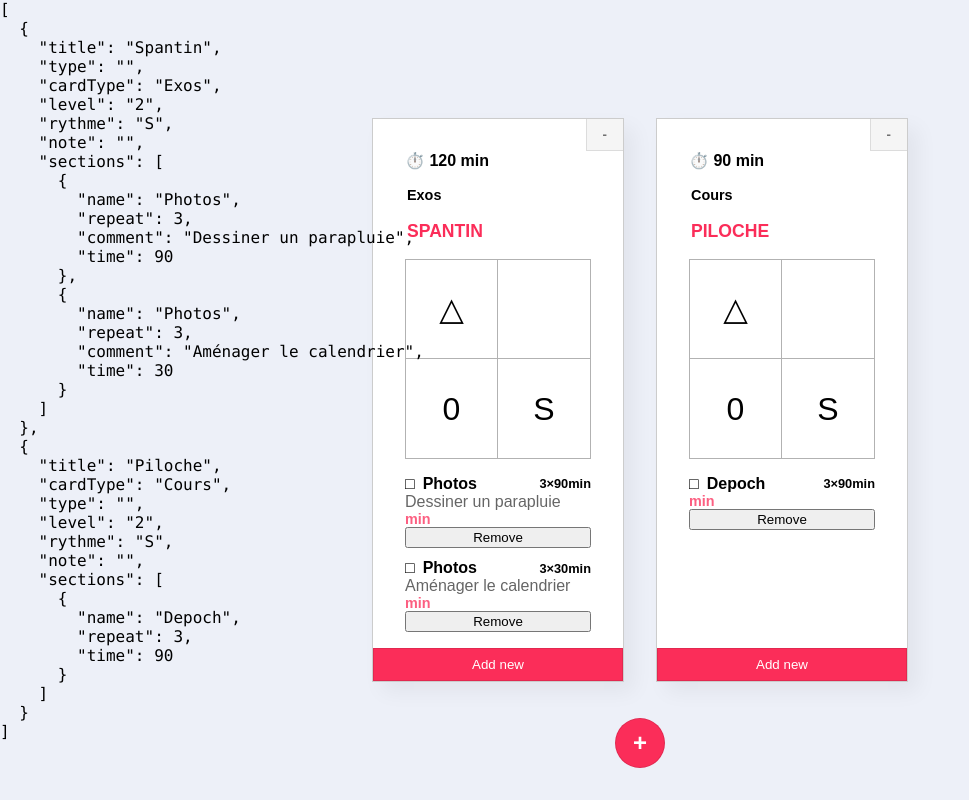
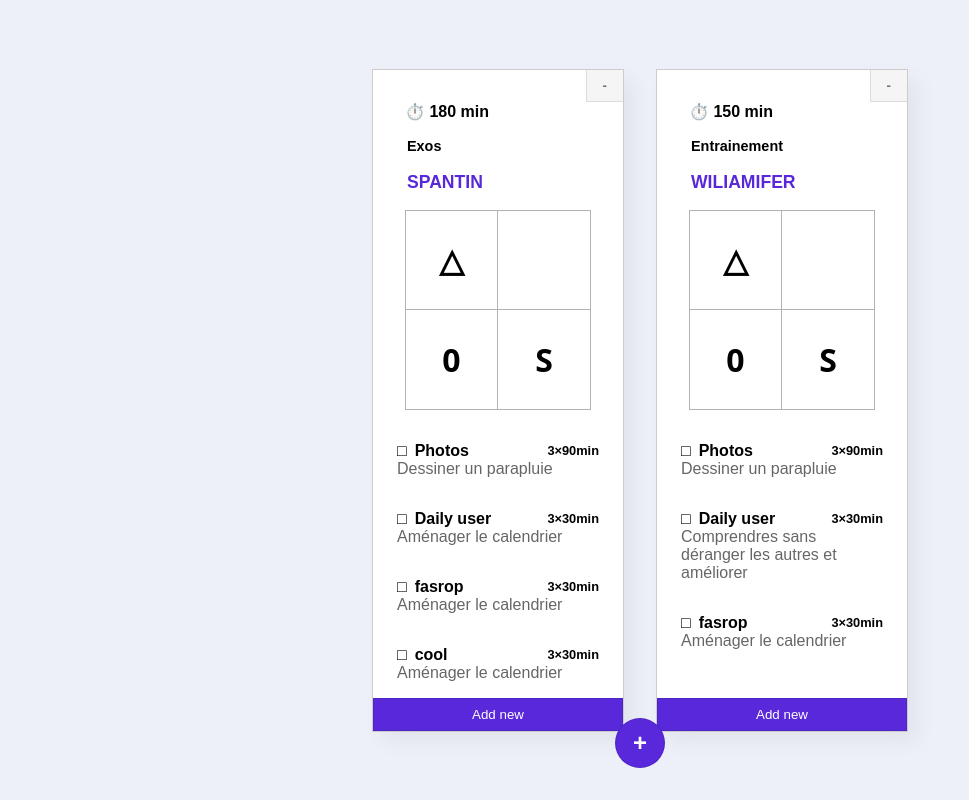
Before and after one commit to OliveCh12/drawg, a React (Create React App) app: page / in a window 1280 px wide. Shown: the whole page, without its empty margins (0-969 px from the left). Built offline with nearby package versions, Linux system fonts and the light colour scheme; a web font is replaced by a local one.

Commit message:
Improvement

```diff
--- a/src/App.scss
+++ b/src/App.scss
@@ -1,7 +1,7 @@
 @import url("https://fonts.googleapis.com/css2?family=Zen+Kaku+Gothic+Antique:wght@400;500;700;900&display=swap");
 $theme: #1d1e2c;
 $primary: #13aab3;
-$primary: #fb2d59;
+$primary: #5828da;
 
 $secondary: purple;
 
@@ -64,11 +64,14 @@ $secondary: purple;
       cursor: pointer;
 
       &:last-child {
+        font-family: "Noto Sans";
         font-size: 2em;
+        font-weight: 700;
       }
 
       option {
         padding: 2rem 0;
+
       }
     }
   }
@@ -76,8 +79,8 @@ $secondary: purple;
 
 .exos {
   display: flex;
+  flex-flow: row;
   justify-content: center;
-  flex-wrap: wrap;
   gap: 2rem;
 }
 
@@ -109,11 +112,41 @@ $secondary: purple;
   }
 
   &__sections {
-    margin: 1rem 0;
+    margin-top: 1rem;
+    height: 100%;
   }
   &__section {
+    position: relative;
     display: grid;
-    margin: 0.7rem 0;
+    // margin: 0.7rem 0;
+    cursor: pointer;
+    padding: 1rem 1.5rem;
+    box-sizing: border-box;
+
+    &:hover {
+      background-color: rgba($primary, 0.1);
+      border-top: 1px solid rgba(0, 0, 0, 0.1);
+      border-bottom: 1px solid rgba(0, 0, 0, 0.1);
+    }
+    &:active {
+      background-color: rgba($primary, 0.4);
+
+    }
+
+
+    &--active {
+      background-color: rgba($primary, 0.3);
+      border-top: 1px solid rgba(0, 0, 0, 0.1);
+      border-bottom: 1px solid rgba(0, 0, 0, 0.1);
+
+      &:hover {
+      background-color: rgba($primary, 0.3);
+      }
+      &:active {
+      background-color: rgba($primary, 0.4);
+
+      }
+    }
 
     &-name {
       display: flex;
@@ -140,6 +173,27 @@ $secondary: purple;
       color: lighten($primary, 10%);
       font-size: 0.9em;
       font-weight: 600;
+    }
+    &-remove {
+      position: absolute;
+      right: 0;
+      top: 0;
+      background-color: #ee4368;
+      color: #fff;
+      // font-size: 1em;
+      // padding: 0.5rem 1rem;
+      width: 20px;
+      height: 20px;
+      height: auto;
+      font-weight: 700;
+      border: 1px solid rgba(0, 0, 0, 0.1);
+      cursor: pointer;
+      box-sizing: border-box;
+
+
+      &:hover {
+        background-color: darken(#ee4368, 10%);
+      }
     }
   }
 
@@ -287,6 +341,7 @@ $secondary: purple;
     font-weight: 900;
     transition: 100ms ease-in-out;
 
+
     &:hover {
       background-color: darken(#ee4368, 0%);
       color: #fff;
--- a/src/App.tsx
+++ b/src/App.tsx
@@ -16,13 +16,29 @@ function App() {
       note: "",
       sections: [
         {
+          id:"328",
           name: "Photos",
           repeat: 3,
           comment: "Dessiner un parapluie",
           time: 90,
         },
         {
-          name: "Photos",
+          id:"329",
+          name: "Daily user",
+          repeat: 3,
+          comment: "Aménager le calendrier",
+          time: 30,
+        },
+        {
+          id:"329",
+          name: "fasrop",
+          repeat: 3,
+          comment: "Aménager le calendrier",
+          time: 30,
+        },
+        {
+          id:"329",
+          name: "cool",
           repeat: 3,
           comment: "Aménager le calendrier",
           time: 30,
@@ -30,13 +46,35 @@ function App() {
       ],
     },
     {
-      title: "Piloche",
-      cardType: "Cours",
+      title: "Wiliamifer",
       type: "",
+      cardType: "Entrainement",
       level: "2",
       rythme: "S",
       note: "",
-      sections: [{ name: "Depoch", repeat: 3, time: 90 }],
+      sections: [
+        {
+          id:"328",
+          name: "Photos",
+          repeat: 3,
+          comment: "Dessiner un parapluie",
+          time: 90,
+        },
+        {
+          id:"329",
+          name: "Daily user",
+          repeat: 3,
+          comment: "Comprendres sans déranger les autres et améliorer",
+          time: 30,
+        },
+        {
+          id:"329",
+          name: "fasrop",
+          repeat: 3,
+          comment: "Aménager le calendrier",
+          time: 30,
+        },
+      ],
     },
   ]);
 
@@ -53,7 +91,6 @@ function App() {
       })
     );
   }
-
 
   // Add Exercice
   function addExercice() {
@@ -84,17 +121,17 @@ function App() {
   function handleAddSection(data: any, index: number) {
     Object.preventExtensions(exos);
     let current = [...exos];
-    current[index].sections.push(data);
+    current[index].sections.push({
+      ...data,
+      id: Math.floor(Math.random() * 1000),
+    });
     setExos(current);
   }
 
   //Remove section from exercice
-  function handleRemoveSection(index: number) {
+  function handleRemoveSection(sectionIndex: any, index:number) {
     let current = [...exos]
-    current[index].sections.slice(0, 1);
-
-    console.log(current)
-
+    current[index].sections.splice(sectionIndex, 1)
     setExos(current)
   }
   return (
@@ -111,7 +148,9 @@ function App() {
               sections={exo.sections}
               handleChange={(e: any) => handleInputChange(e, index)}
               handleSection={(data: any) => handleAddSection(data, index)}
-              removeSection={(indexSection: number) => handleRemoveSection(index)}
+              removeSection={(sectionIndex: React.SyntheticEvent) =>
+                handleRemoveSection(sectionIndex, index)
+              }
               removeExercice={() => removeExercice(index)}
             />
           ))}
@@ -130,7 +169,7 @@ function App() {
           left: 0,
         }}
       >
-        <code>{JSON.stringify(exos, null, 2)}</code>
+        {/* <code>{JSON.stringify(exos, null, 2)}</code> */}
       </pre>
     </div>
   );
--- a/src/components/Item.tsx
+++ b/src/components/Item.tsx
@@ -22,13 +22,12 @@ const Item = (props: Props) => {
 
   // Additione le temps de chaque section
   function renderTime(arr: any) {
+    console.log(arr)
     return arr.reduce((acc: any, object: any) => acc + object.time, 0);
   }
 
   React.useEffect(() => {
-    function renderTime(arr: any) {
-      return arr.reduce((acc: any, object: any) => acc + object.time, 0);
-    }
+
   }, [props.sections]);
 
   return (
@@ -52,7 +51,7 @@ const Item = (props: Props) => {
             className="exo__index"
             type="text"
             name="cardType"
-            placeholder="Type"
+            placeholder="Card Type"
             onChange={props.handleChange}
             value={props.cardType}
           />
@@ -68,11 +67,13 @@ const Item = (props: Props) => {
           onChange={props.handleChange}
         />
         <Grid handleChange={props.handleChange} />
+        </div>
         <div className="exo__sections">
           <AnimatePresence>
             {props.sections.map((section: any, i: number) => (
               <ItemSection
                 key={i}
+                sectionIndex={i}
                 name={section.name}
                 repeat={section.repeat}
                 comment={section.comment}
@@ -82,7 +83,6 @@ const Item = (props: Props) => {
             ))}
           </AnimatePresence>
         </div>
-      </div>
       <div className="exo__footer">
         <button
           className="button button--section"
--- a/src/components/Item/AddSection.tsx
+++ b/src/components/Item/AddSection.tsx
@@ -7,12 +7,16 @@ interface Props {
 }
 
 const AddSection = (props: Props) => {
-  const [hasComment, setHasComment] = useState(false);
   const [state, setState] = useState({});
 
   function handleInputChange(event: any) {
     const value = event.target.value;
     setState({ ...state, [event.target.name]: value });
+  }
+
+  function handleSubmit(event: React.SyntheticEvent) {
+    props.addSection(state)
+
   }
 
   return (
@@ -25,7 +29,7 @@ const AddSection = (props: Props) => {
       <input
         name="name"
         type="text"
-        placeholder="Name"
+        placeholder="Name*"
         onChange={handleInputChange}
         required
       />
@@ -33,7 +37,7 @@ const AddSection = (props: Props) => {
         name="repeat"
         type="number"
         min={0}
-        placeholder="Nombre"
+        placeholder="Repeat*"
         onChange={handleInputChange}
         required
       />
--- a/src/components/Item/ItemSection.tsx
+++ b/src/components/Item/ItemSection.tsx
@@ -7,21 +7,34 @@ interface Props {
   comment: string;
   time: number;
   removeSection: any;
+  sectionIndex: number;
 }
 
 const ItemSection = (props: Props) => {
+  const [isSelected, setIsSelected] = useState(false);
+
   return (
     <motion.div
-      className="exo__section"
+      onClick={() => setIsSelected(!isSelected)}
+      className={`exo__section ${isSelected ? "exo__section--active" : ""}`}
       initial={{ x: 100, opacity: 0 }}
       animate={{ x: 0, opacity: 1 }}
     >
       <span className="exo__section-name">
-        {props.name} <strong>{props.repeat}×{props.time}min</strong>
+        {props.name}{" "}
+        <strong>
+          {props.repeat}×{props.time}min
+        </strong>
       </span>
       <span className="exo__section-comment">{props.comment}</span>
-      <span className="exo__section-time"> min</span>
-      <button onClick={props.removeSection}>Remove</button>
+      {isSelected && (
+        <button
+          className="exo__section-remove"
+          onClick={() => props.removeSection(props.sectionIndex)}
+        >
+          -
+        </button>
+      )}
     </motion.div>
   );
 };
```
